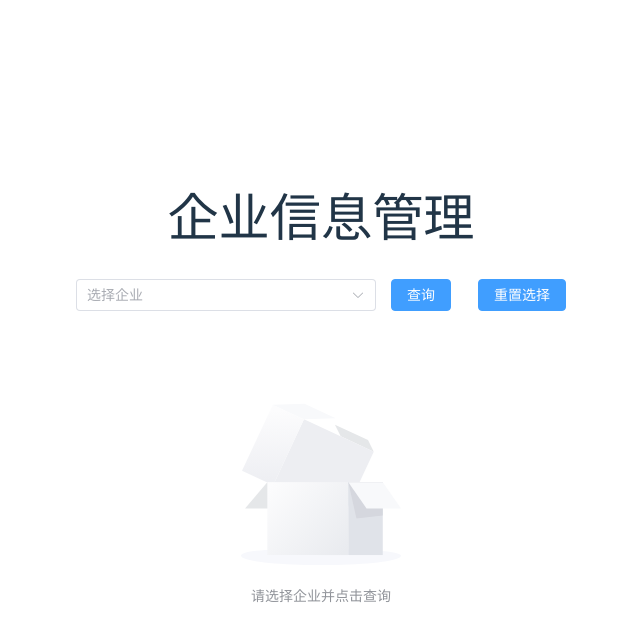
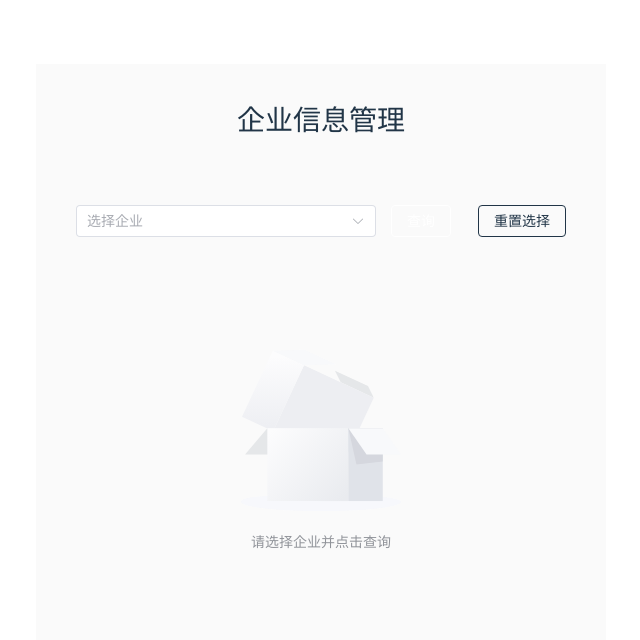
Before and after one commit to ChenYiLiangPrivate/management-frontend, a Vue app: page / in a window 1280 px wide. Shown: the top 640 px of the page, without its empty margins (319-959 px from the left). Built offline with nearby package versions, Linux system fonts and the light colour scheme.

Commit message:
[feat] 视觉效果优化

```diff
--- a/src/components/EnterpriseHierarchy.vue
+++ b/src/components/EnterpriseHierarchy.vue
@@ -4,7 +4,7 @@
       <h1>企业信息管理</h1>
     </div>
 
-    <div class="search-area">
+    <div class="search-area card">
       <!-- 级联选择器 -->
       <ElCascader
         v-model="selectedEnterpriseIds"
@@ -15,17 +15,18 @@
         collapse-tags
         :max-collapse-tags="3"
         style="width: 300px; margin-right: 15px"
+        class="cascader-custom"
       />
 
-      <!-- 添加查询按钮 -->
-      <ElButton type="primary" @click="handleQuery" style="margin-right: 15px">查询</ElButton>
-      <ElButton type="primary" @click="resetSelection">重置选择</ElButton>
+     <!-- 添加查询按钮 -->
+      <ElButton type="primary" @click="handleQuery" style="margin-right: 15px" class="btn-primary">查询</ElButton>
+      <ElButton @click="resetSelection" class="btn-secondary">重置选择</ElButton>
     </div>
 
-    <!-- 修改为企业详情列表 -->
-    <div class="enterprise-detail" v-if="currentEnterprises.length > 0">
+    <!-- 企业详情列表 -->
+    <div class="enterprise-detail card" v-if="currentEnterprises.length > 0">
       <h2>企业详情列表</h2>
-      <ElTable :data="pagedEnterprises" border style="width: 100%">
+      <ElTable :data="pagedEnterprises" border style="width: 100%" class="custom-table">
         <ElTableColumn prop="id" label="企业ID" width="100"></ElTableColumn>
         <ElTableColumn prop="name" label="企业名称"></ElTableColumn>
         <ElTableColumn prop="parentName" label="上级企业">
@@ -270,15 +271,57 @@ onMounted(() => {
 </script>
 
 <style scoped>
+/* 基础颜色变量定义 */
+:root {
+  --primary-color: #165DFF;
+  --primary-light: #E8F3FF;
+  --secondary-color: #6B7280;
+  --success-color: #00B42A;
+  --warning-color: #FF7D00;
+  --danger-color: #F53F3F;
+  --light-bg: #F2F3F5;
+  --white: #FFFFFF;
+  --text-primary: #1D2129;
+  --text-secondary: #4E5969;
+  --text-tertiary: #86909C;
+  --border-color: #E5E6EB;
+  --shadow-sm: 0 2px 8px rgba(0, 0, 0, 0.08);
+  --shadow: 0 4px 16px rgba(0, 0, 0, 0.08);
+  --radius: 8px;
+}
+
 .enterprise-management {
   max-width: 1200px;
   margin: 0 auto;
   padding: 20px;
+  background-color: #FAFAFA;
+  min-height: 100vh;
 }
 
 .header {
   margin-bottom: 30px;
   text-align: center;
+  padding: 20px 0;
+}
+
+.header h1 {
+  color: var(--text-primary);
+  font-size: 28px;
+  font-weight: 600;
+  margin: 0;
+}
+
+/* 卡片样式 */
+.card {
+  background: var(--white);
+  border-radius: var(--radius);
+  box-shadow: var(--shadow-sm);
+  padding: 20px;
+  transition: all 0.3s ease;
+}
+
+.card:hover {
+  box-shadow: var(--shadow);
 }
 
 .search-area {
@@ -287,40 +330,91 @@ onMounted(() => {
   align-items: center;
 }
 
+/* 自定义级联选择器样式 */
+.cascader-custom .el-cascader__tags {
+  flex-wrap: wrap;
+  padding: 4px 8px;
+}
+
+/* 按钮样式优化 */
+.btn-primary {
+  background-color: var(--primary-color);
+  border-color: var(--primary-color);
+  transition: all 0.2s ease;
+}
+
+.btn-primary:hover {
+  background-color: #0E4CD3;
+  border-color: #0E4CD3;
+  transform: translateY(-1px);
+}
+
+.btn-secondary {
+  background-color: var(--white);
+  color: var(--text-secondary);
+  border-color: var(--border-color);
+  transition: all 0.2s ease;
+}
+
+.btn-secondary:hover {
+  background-color: var(--light-bg);
+  transform: translateY(-1px);
+}
+
 .enterprise-detail {
   margin-bottom: 30px;
 }
 
-.detail-row {
-  margin-bottom: 15px;
-  display: flex;
+.enterprise-detail h2 {
+  color: var(--text-primary);
+  font-size: 18px;
+  font-weight: 500;
+  margin-bottom: 16px;
+  padding-bottom: 8px;
+  border-bottom: 1px solid var(--border-color);
 }
 
-.label {
-  font-weight: bold;
-  width: 120px;
-  text-align: right;
-  margin-right: 15px;
+/* 表格样式优化 */
+.custom-table .el-table__header th {
+  background-color: var(--light-bg);
+  color: var(--text-secondary);
+  font-weight: 500;
 }
 
-.value {
-  flex: 1;
+.custom-table .el-table__body tr:hover > td {
+  background-color: var(--primary-light) !important;
 }
 
+.custom-table .el-table__body tr {
+  transition: background-color 0.2s ease;
+}
+
+/* 分页样式 */
 .pagination {
   margin-top: 20px;
   text-align: right;
 }
 
-.no-data {
-  margin: 40px 0;
-  text-align: center;
+/* 标签样式优化 */
+.selected-enterprises .el-tag {
+  background-color: var(--primary-light);
+  color: var(--primary-color);
+  border-color: transparent;
+  transition: all 0.2s ease;
 }
 
-/* 新增分页样式 */
-.pagination {
-  margin-top: 20px;
-  text-align: right;
+.selected-enterprises .el-tag:hover {
+  background-color: #CCE0FF;
+  transform: translateY(-1px);
+}
+
+.selected-enterprises .el-tag .el-tag__close {
+  color: var(--primary-color);
+  opacity: 0.7;
+}
+
+.selected-enterprises .el-tag .el-tag__close:hover {
+  opacity: 1;
 }
 
 .no-selection {
@@ -328,10 +422,23 @@ onMounted(() => {
   text-align: center;
 }
 
-/* 新增：已选择企业标签列表样式 */
-.selected-enterprises {
-  margin: 15px 0;
-  display: flex;
-  flex-wrap: wrap;
+/* 响应式调整 */
+@media (max-width: 768px) {
+  .search-area {
+    flex-direction: column;
+    align-items: stretch;
+  }
+
+  .search-area .el-cascader {
+    width: 100% !important;
+    margin-right: 0 !important;
+    margin-bottom: 10px;
+  }
+
+  .search-area .el-button {
+    width: 100%;
+    margin-right: 0 !important;
+    margin-bottom: 10px;
+  }
 }
 </style>
```
